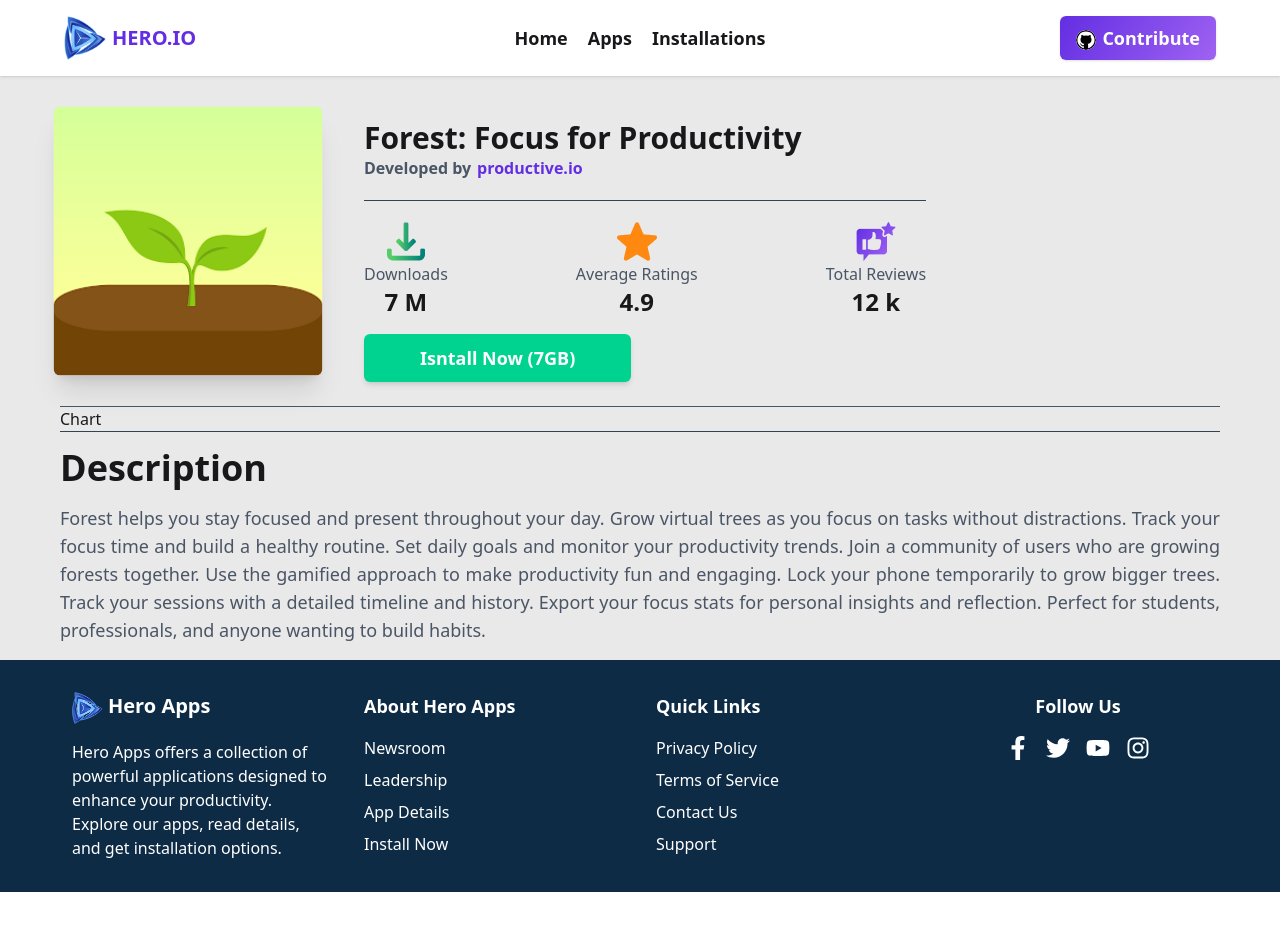
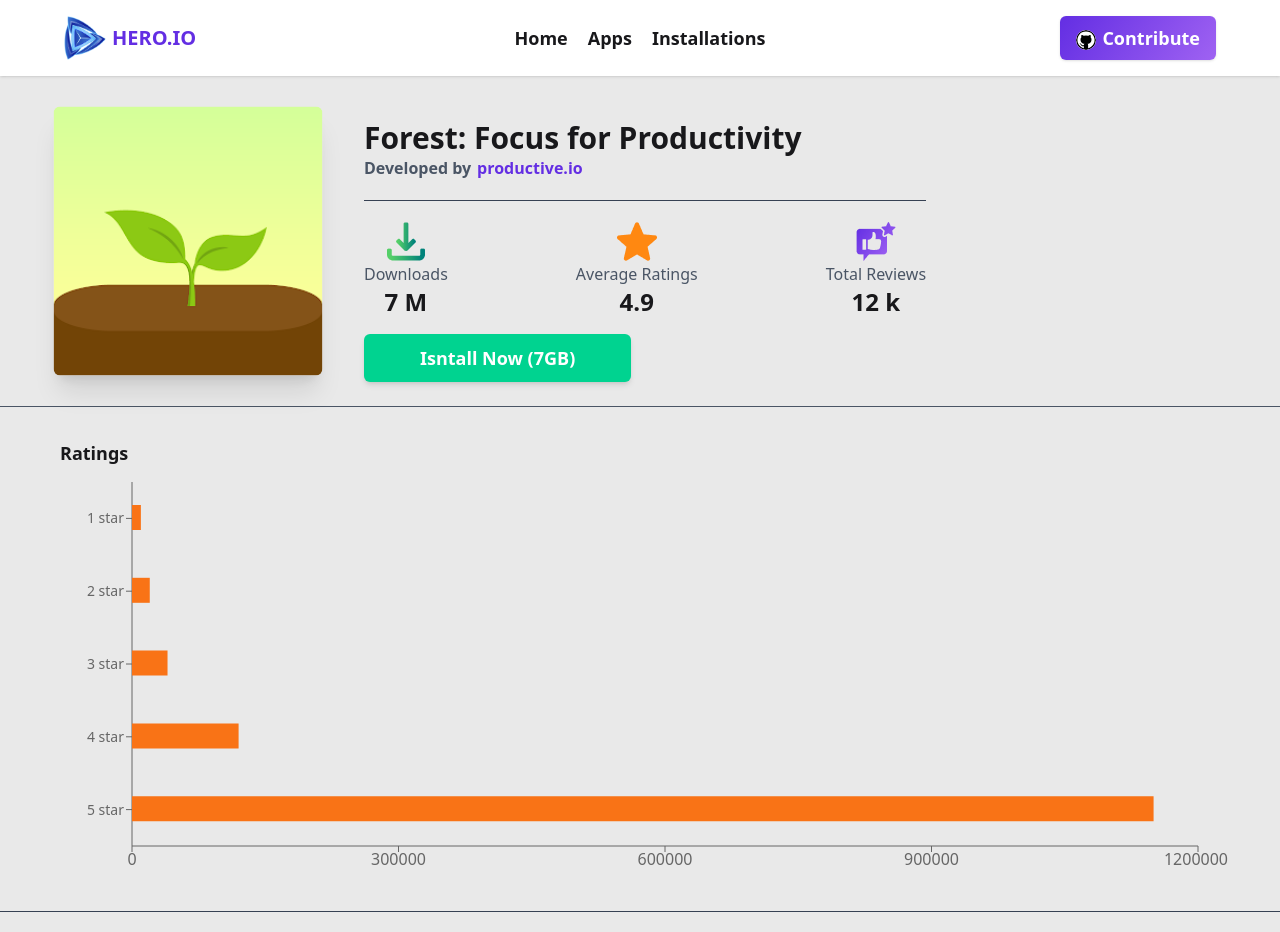
Before and after one commit to AS-Adil/Assignment-08, a React (Vite) app: page /appDetails/1 in a window 1280 px wide. Shown: the top 932 px of the page. Before the commit the page ends 892 px from the top, so only its background shows below. Built offline with nearby package versions, Linux system fonts and the light colour scheme.

Commit message:
added chart

```diff
--- a/package.json
+++ b/package.json
@@ -17,6 +17,7 @@
     "react-dom": "^19.1.1",
     "react-icons": "^5.5.0",
     "react-router": "^7.9.3",
+    "recharts": "^3.2.1",
     "tailwindcss": "^4.1.14"
   },
   "devDependencies": {
--- a/src/pages/AppDetails.jsx
+++ b/src/pages/AppDetails.jsx
@@ -5,6 +5,7 @@
 import downloadImg from '../assets/icon-downloads.png'
 import reviewImg from '../assets/icon-review.png'
 import ratingImg from '../assets/icon-ratings.png'
+import { Bar, BarChart, ResponsiveContainer, Tooltip, XAxis, YAxis } from 'recharts';
 
 
 const AppDetails = () => {
@@ -19,10 +20,10 @@
 
     console.log(id);
     return (
-        <div className='px-4  md:px-6 lg:px-15 bg-[#E9E9E9]'>
+        <div className=' bg-[#E9E9E9]'>
 
 
-            <div className='border-b-1 border-gray-600 flex flex-col lg:flex-row lg:items-center py-6 gap-4 lg:gap-12'>
+            <div className='border-b-1 border-gray-600 flex flex-col lg:flex-row lg:items-center py-6 gap-4 lg:gap-12 px-4  md:px-6 lg:px-15'>
 
             <div>
                 <img src={app.image} className='shadow-xl rounded-md scale-105' alt="" />
@@ -104,13 +105,53 @@
 
             </div>
 
-            <div>
-                <h2>Chart</h2>
+
+
+
+            <div className='w-full py-8  pr-2 md:px-4 lg:px-13'>
+
+       <h2 className="text-lg font-semibold mb-3 ml-2 ">Ratings</h2>
+
+       <ResponsiveContainer width="100%" height={400} >
+
+        <BarChart
+         data={app.ratings}
+         layout="vertical"
+          margin={{ top: 3, right: 30, left: 0, bottom: 3 }}
+        >
+
+
+                <XAxis type="number" />
+              <YAxis
+                dataKey="name"
+                type="category"
+                tick={{ fontSize: 14 }}
+                width={80}
+              />
+  <Tooltip />
+
+          <Bar dataKey="count" fill="#f97316" barSize={25}  />
+
+
+
+        </BarChart>
+
+       </ResponsiveContainer>
+
+
+
+
+
             </div>
 
 
+
+
+
+
+
        {/* description  */}
-            <div className='space-y-4 py-4 border-t-1 border-gray-700'>
+            <div className='space-y-4 py-4 border-t-1 border-gray-700 px-4  md:px-6 lg:px-15'>
 
             <h1 className='text-4xl font-bold '>Description</h1>
 
```
Also changed, not shown: 1 other file (tests, documents, lock files or other folders).
